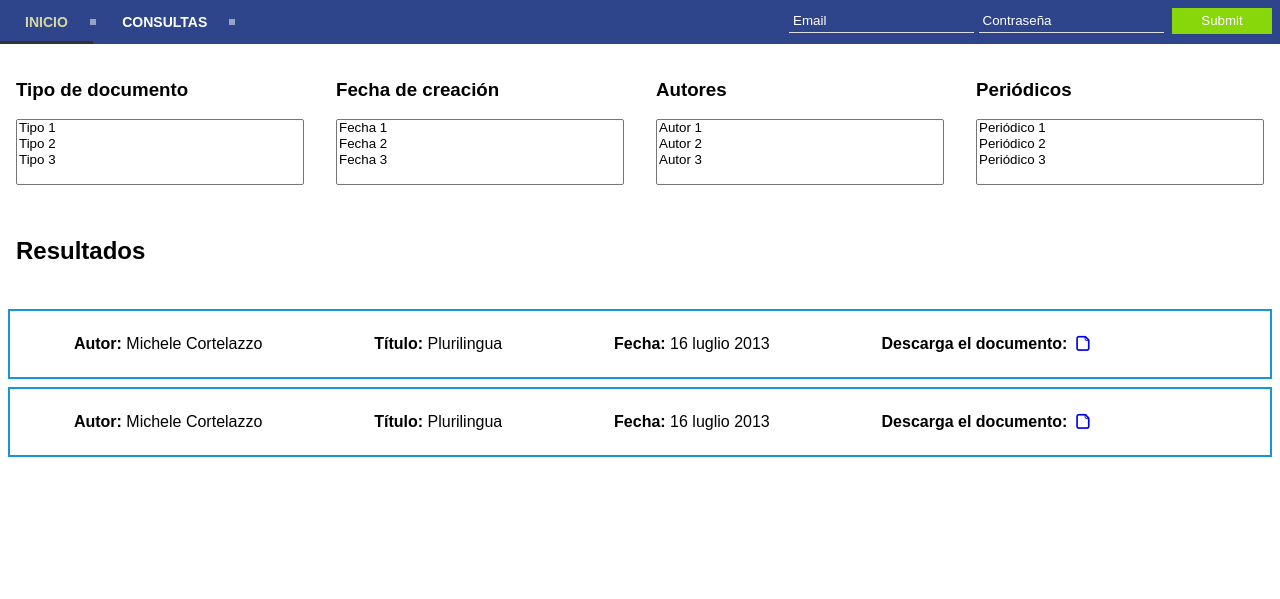
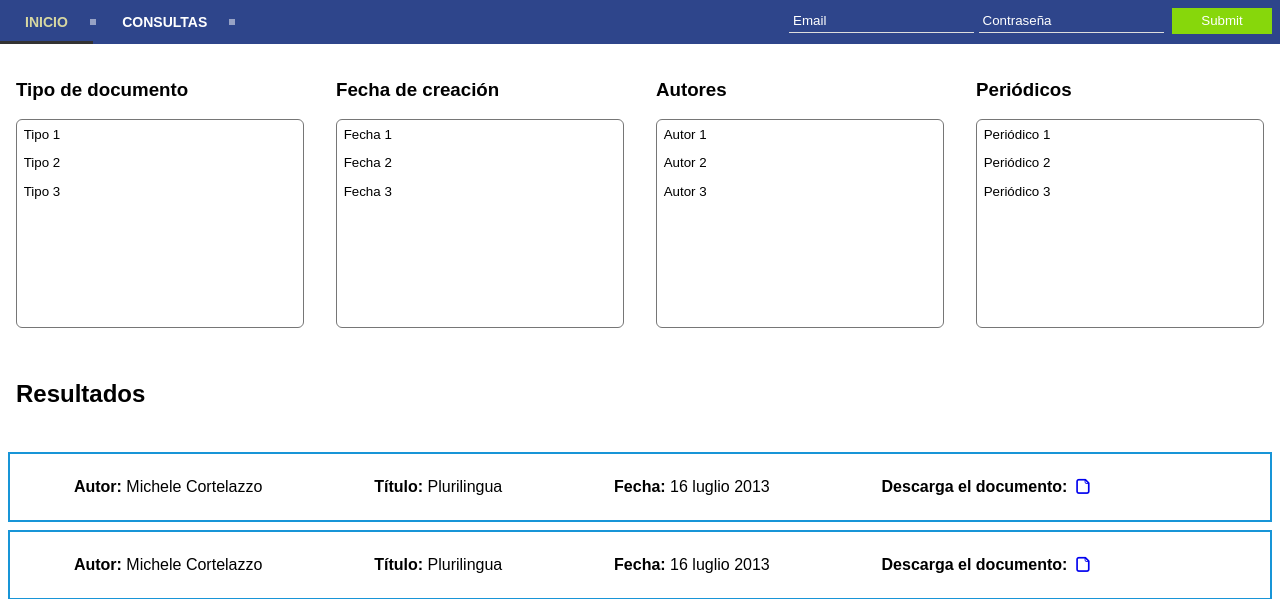
Before and after one commit to antoniorv6/IULMAProject, a PHP site: page /search.html in a window 1280 px wide. Shown: the top 599 px of the page. Run offline with PHP 8.4, Linux system fonts and the light colour scheme; data comes from the database, SQL or seed files in the repository.

Commit message:
Search design fixed

```diff
--- a/css/style.css
+++ b/css/style.css
@@ -7,7 +7,6 @@
 	font-family: 'Roboto Black';
 	src: url("../font/Roboto-Black.ttf");
 }
-
 *
 {
 	box-sizing: border-box;
@@ -28,10 +27,20 @@
 	flex-direction: row;
 	justify-content: space-around;
 }
-.consultParameters>article
-{
-	width: 70%;
-}
+	.consultParameters>article
+	{
+		width: 70%;
+		height: 300px;
+	}
+		.consultParameters>article>select
+		{
+			height: 100%;
+			border-radius: 6px;
+		}
+			.consultParameters>article>select option
+			{
+				padding: .5em;
+			}
 article
 {
 	display: flex;
--- a/script/script.js
+++ b/script/script.js
@@ -161,3 +161,16 @@ function sendAllRequest()
 
 	}
 }
+
+function checkOptions()
+{
+	let selects = document.querySelectorAll('select');
+
+	selects.forEach(function(child)
+		{
+			if(child.childElementCount < 7)
+			{
+				child.style.overflow = 'hidden';
+			}
+		});
+}
--- a/search.html
+++ b/search.html
@@ -62,4 +62,5 @@
 	</body>
     <script>initMenu();</script>
     <script>sendAllRequest();</script>
+    <script>checkOptions();</script>
 </html>
```
